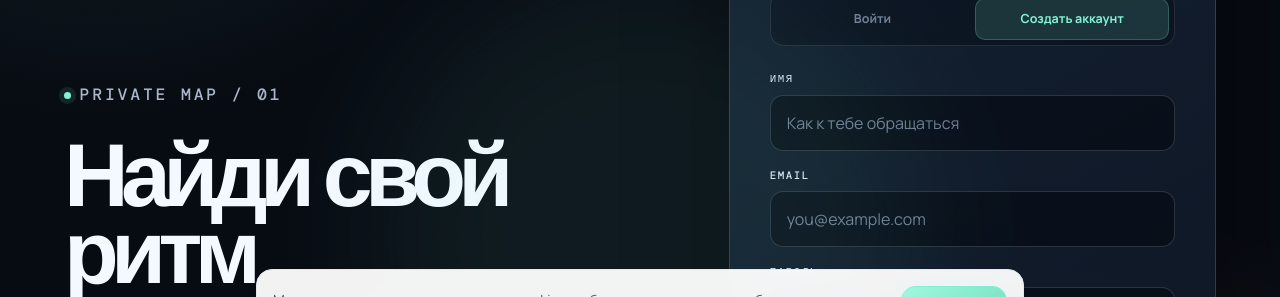
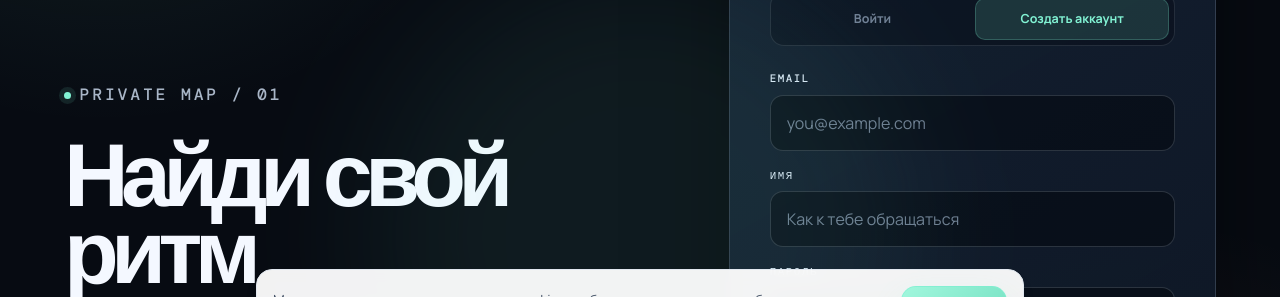
Before and after one commit to orskiyghost-png/Luma, a Next.js app: page /auth in a window 1280 px wide. Both pictures are taken after a click on the tab "Создать аккаунт". Shown: the part 430-727 px from the top of the page. Built offline with nearby package versions, Linux system fonts and the light colour scheme.

Commit message:
feat: add password recovery
Add a real reset mode to the auth form and connect it to the standard requestPasswordReset Supabase action. Users can now request a recovery email and return to sign-in without a fake configuration notice.

```diff
--- a/app/auth/auth-form.tsx
+++ b/app/auth/auth-form.tsx
@@ -3,11 +3,11 @@
 import Link from "next/link";
 import { useActionState, useState } from "react";
 import { signInWithGoogleBrowser } from "@/lib/supabase/google";
-import { signIn, signUp, type AuthState } from "./actions";
+import { requestPasswordReset, signIn, signUp, type AuthState } from "./actions";
 
-const initialState: AuthState = { error: null };
-
-type AuthFormProps = { initialMode: "signin" | "signup"; message?: string };
+const initialState: AuthState = { error: null, message: null };
+type AuthMode = "signin" | "signup" | "reset";
+type AuthFormProps = { initialMode: AuthMode; message?: string };
 
 function ArrowIcon() {
   return <svg aria-hidden="true" viewBox="0 0 24 24" fill="none" stroke="currentColor" strokeWidth="1.8" strokeLinecap="round" strokeLinejoin="round" className="h-4 w-4"><path d="M5 12h14M13 6l6 6-6 6" /></svg>;
@@ -18,15 +18,17 @@ function EyeIcon({ hidden }: { hidden: boolean }) {
 }
 
 export function AuthForm({ initialMode, message }: AuthFormProps) {
-  const [mode, setMode] = useState(initialMode);
+  const [mode, setMode] = useState<AuthMode>(initialMode);
   const [showPassword, setShowPassword] = useState(false);
   const [signUpState, signUpAction, signUpPending] = useActionState(signUp, initialState);
   const [signInState, signInAction, signInPending] = useActionState(signIn, initialState);
+  const [resetState, resetAction, resetPending] = useActionState(requestPasswordReset, initialState);
   const [googleError, setGoogleError] = useState<string | null>(null);
   const [googlePending, setGooglePending] = useState(false);
   const isSignup = mode === "signup";
-  const state = isSignup ? signUpState : signInState;
-  const pending = isSignup ? signUpPending : signInPending;
+  const isReset = mode === "reset";
+  const state = isReset ? resetState : isSignup ? signUpState : signInState;
+  const pending = isReset ? resetPending : isSignup ? signUpPending : signInPending;
 
   async function handleGoogle() {
     setGoogleError(null);
@@ -38,7 +40,7 @@ export function AuthForm({ initialMode, message }: AuthFormProps) {
     }
   }
 
-  function switchMode(nextMode: "signin" | "signup") {
+  function switchMode(nextMode: AuthMode) {
     setMode(nextMode);
     setShowPassword(false);
     setGoogleError(null);
@@ -55,26 +57,28 @@ export function AuthForm({ initialMode, message }: AuthFormProps) {
 
         <section className="auth-form-card animate-reveal" style={{ animationDelay: "100ms" }}>
           <div className="auth-form-top"><Link href="/" className="auth-mobile-brand"><span className="auth-brand-mark">L</span><span>Luma</span></Link><span className="auth-secure"><span className="auth-secure-dot" /> secure access</span></div>
-          <div className="auth-heading"><p className="auth-kicker"><span className="auth-kicker-dot" /> Luma / account</p><h2>{isSignup ? "Создай свой ориентир." : "С возвращением."}</h2><p>{isSignup ? "Один аккаунт для мест, заметок и осознанных разговоров." : "Войди, чтобы продолжить с личной картой."}</p></div>
+          <div className="auth-heading"><p className="auth-kicker"><span className="auth-kicker-dot" /> Luma / account</p><h2>{isReset ? "Верни доступ." : isSignup ? "Создай свой ориентир." : "С возвращением."}</h2><p>{isReset ? "Укажи email — мы отправим ссылку для нового пароля." : isSignup ? "Один аккаунт для мест, заметок и осознанных разговоров." : "Войди, чтобы продолжить с личной картой."}</p></div>
 
-          <div className="auth-tabs" role="tablist" aria-label="Режим аккаунта"><button type="button" role="tab" aria-selected={!isSignup} className={!isSignup ? "auth-tab is-active" : "auth-tab"} onClick={() => switchMode("signin")}>Войти</button><button type="button" role="tab" aria-selected={isSignup} className={isSignup ? "auth-tab is-active" : "auth-tab"} onClick={() => switchMode("signup")}>Создать аккаунт</button></div>
+          {!isReset && <div className="auth-tabs" role="tablist" aria-label="Режим аккаунта"><button type="button" role="tab" aria-selected={!isSignup} className={!isSignup ? "auth-tab is-active" : "auth-tab"} onClick={() => switchMode("signin")}>Войти</button><button type="button" role="tab" aria-selected={isSignup} className={isSignup ? "auth-tab is-active" : "auth-tab"} onClick={() => switchMode("signup")}>Создать аккаунт</button></div>}
 
           {message && <div className="auth-message" role="status">{message}</div>}
+          {state.message && <div className="auth-message" role="status">{state.message}</div>}
           {(state.error || googleError) && <div className="auth-error" role="alert"><span className="auth-error-icon">!</span><span>{googleError ?? state.error}</span></div>}
 
-          <form action={isSignup ? signUpAction : signInAction} className="auth-form">
-            {isSignup && <div className="auth-field"><label htmlFor="displayName" className="auth-label">Имя</label><input id="displayName" name="displayName" type="text" autoComplete="name" placeholder="Как к тебе обращаться" className="auth-input" suppressHydrationWarning /></div>}
+          <form action={isReset ? resetAction : isSignup ? signUpAction : signInAction} className="auth-form">
             <div className="auth-field"><label htmlFor="email" className="auth-label">Email</label><input id="email" name="email" type="email" autoComplete="email" placeholder="you@example.com" className="auth-input" required suppressHydrationWarning /></div>
-            <div className="auth-field"><div className="flex items-center justify-between"><label htmlFor="password" className="auth-label">Пароль</label>{!isSignup && <button type="button" className="auth-inline-action" onClick={() => setGoogleError("Восстановление пароля будет доступно после подключения email recovery в Supabase.")}>Забыли пароль?</button>}</div><div className="auth-password-wrap"><input id="password" name="password" type={showPassword ? "text" : "password"} autoComplete={isSignup ? "new-password" : "current-password"} placeholder="Минимум 8 символов" minLength={8} className="auth-input auth-password-input" required suppressHydrationWarning /><button type="button" className="auth-password-toggle" aria-label={showPassword ? "Скрыть пароль" : "Показать пароль"} onClick={() => setShowPassword((value) => !value)}><EyeIcon hidden={showPassword} /></button></div></div>
-            {isSignup && <div className="auth-field"><label htmlFor="dateOfBirth" className="auth-label">Дата рождения</label><input id="dateOfBirth" name="dateOfBirth" type="date" className="auth-input" required suppressHydrationWarning /><p className="auth-hint">Нужно для безопасных функций и возрастных ограничений.</p></div>}
-            <button type="submit" className="primary-button auth-submit" disabled={pending}>{pending ? <><span className="auth-spinner" /> Обрабатываем...</> : <>{isSignup ? "Создать аккаунт" : "Войти"}<ArrowIcon /></>}</button>
+            {!isReset && <>
+              {isSignup && <div className="auth-field"><label htmlFor="displayName" className="auth-label">Имя</label><input id="displayName" name="displayName" type="text" autoComplete="name" placeholder="Как к тебе обращаться" className="auth-input" suppressHydrationWarning /></div>}
+              <div className="auth-field"><div className="flex items-center justify-between"><label htmlFor="password" className="auth-label">Пароль</label>{!isSignup && <button type="button" className="auth-inline-action" onClick={() => switchMode("reset")}>Забыли пароль?</button>}</div><div className="auth-password-wrap"><input id="password" name="password" type={showPassword ? "text" : "password"} autoComplete={isSignup ? "new-password" : "current-password"} placeholder="Минимум 8 символов" minLength={8} className="auth-input auth-password-input" required suppressHydrationWarning /><button type="button" className="auth-password-toggle" aria-label={showPassword ? "Скрыть пароль" : "Показать пароль"} onClick={() => setShowPassword((value) => !value)}><EyeIcon hidden={showPassword} /></button></div></div>
+              {isSignup && <div className="auth-field"><label htmlFor="dateOfBirth" className="auth-label">Дата рождения</label><input id="dateOfBirth" name="dateOfBirth" type="date" className="auth-input" required suppressHydrationWarning /><p className="auth-hint">Нужно для безопасных функций и возрастных ограничений.</p></div>}
+            </>}
+            <button type="submit" className="primary-button auth-submit" disabled={pending}>{pending ? <><span className="auth-spinner" /> Обрабатываем...</> : <>{isReset ? "Отправить письмо" : isSignup ? "Создать аккаунт" : "Войти"}<ArrowIcon /></>}</button>
           </form>
 
-          <div className="auth-divider"><span>или</span></div>
-          <button type="button" onClick={handleGoogle} className="auth-google" disabled={googlePending}><span className="auth-google-mark">G</span><span>{googlePending ? "Открываем Google..." : "Продолжить через Google"}</span><ArrowIcon /></button>
-          <div className="auth-trust"><span className="auth-trust-icon">✓</span><span>Мы не показываем твою точную позицию без твоего согласия.</span></div>
-          <p className="auth-legal">Продолжая, ты принимаешь <Link href="/legal">правила Luma</Link> и нашу политику приватности.</p>
-          <Link href="/" className="auth-back">Вернуться на главную <ArrowIcon /></Link>
+          {!isReset && <><div className="auth-divider"><span>или</span></div><button type="button" onClick={handleGoogle} className="auth-google" disabled={googlePending}><span className="auth-google-mark">G</span><span>{googlePending ? "Открываем Google..." : "Продолжить через Google"}</span><ArrowIcon /></button></>}
+          {!isReset && <div className="auth-trust"><span className="auth-trust-icon">✓</span><span>Мы не показываем твою точную позицию без твоего согласия.</span></div>}
+          {!isReset && <p className="auth-legal">Продолжая, ты принимаешь <Link href="/legal">правила Luma</Link> и нашу политику приватности.</p>}
+          {isReset ? <button type="button" className="auth-back" onClick={() => switchMode("signin")}>← Вернуться ко входу</button> : <Link href="/" className="auth-back">Вернуться на главную <ArrowIcon /></Link>}
         </section>
       </div>
     </main>
```
